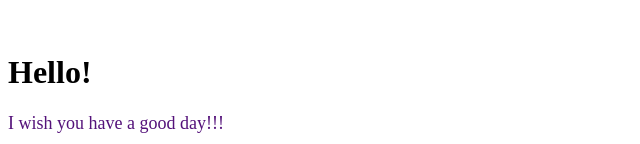
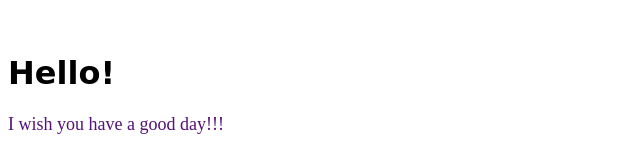
Before and after one commit to nmalukhajob-ux/project1, a plain HTML site: page index.html in a window 1280 px wide. Shown: the part 333-477 px from the top of the page, without its empty margins (0-640 px from the left). Drawn offline with Linux system fonts and the light colour scheme.

Commit message:
change font-family

```diff
--- a/index.html
+++ b/index.html
@@ -39,7 +39,7 @@
     </form>
 
     <br><br>
-    <h1 style="font-style: initial;"> Hello! </h1>
+    <h1 style="font-family: cursive;"> Hello! </h1>
     <p style="font-size: 18px; color: rgb(84, 18, 122);"> I wish you have a good day!!! </p>
 
     <script src="js/main.js">
```
